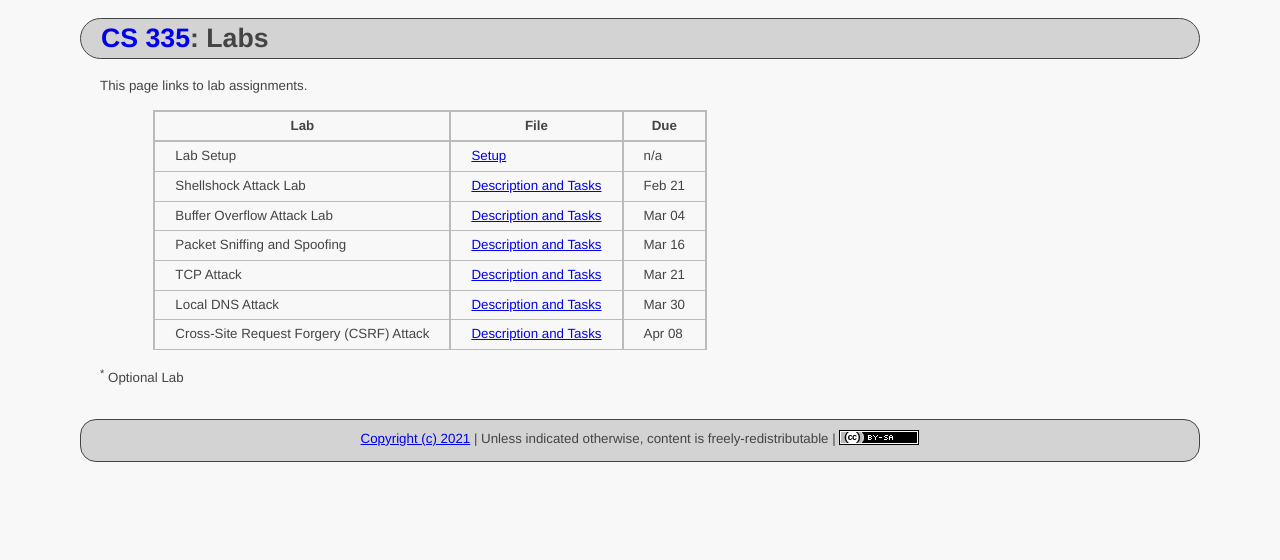
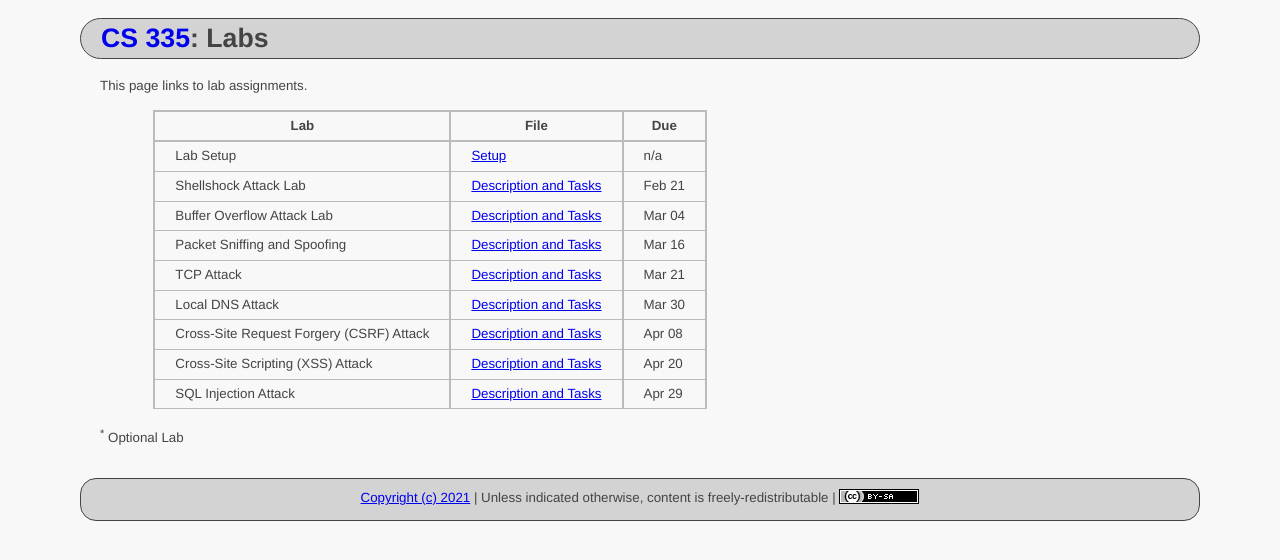
Before and after one commit to ycpcs/cs335-spring2021, a Jekyll site: the page built from labs/index.md, in a window 1280 px wide. Shown: the top 560 px of the page. Built offline with Jekyll 4.4.1, drawn with Linux system fonts in a browser that asks for light colours.

Commit message:
add labs

```diff
--- a/labs/index.md
+++ b/labs/index.md
@@ -15,11 +15,10 @@ This page links to lab assignments.
 > TCP Attack | [Description and Tasks](tcp_attack.html) | Mar 21
 > Local DNS Attack | [Description and Tasks](dns_attack.html) | Mar 30
 > Cross-Site Request Forgery (CSRF) Attack | [Description and Tasks](csrf_attack.html) | Apr 08
+> Cross-Site Scripting (XSS) Attack | [Description and Tasks](xss_attack.html) | Apr 20
+> SQL Injection Attack | [Description and Tasks](sql_attack.html) | Apr 29
 
 <!--
-
-> Cross-Site Scripting (XSS) Attack | [Description and Tasks](xss_attack.html) | Apr 12
-> SQL Injection Attack | [Description and Tasks](sql_attack.html) | Apr 21
 > Public-Key Infrastructure (PKI) Lab * | [Description and Tasks](pki.html) | May 05
 -->
 
```
Also changed, not shown: index.md (+2 -0 lines).
